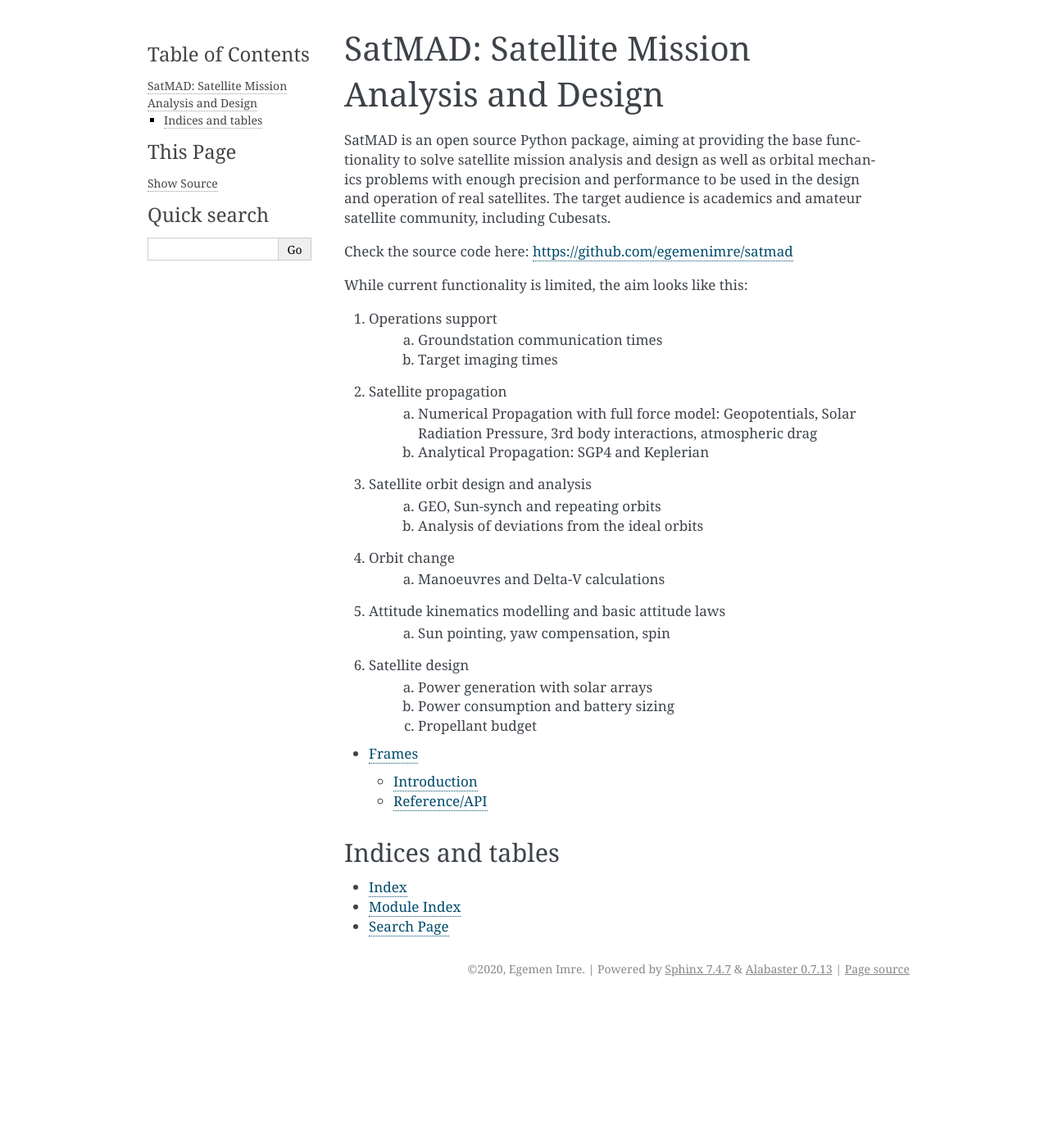
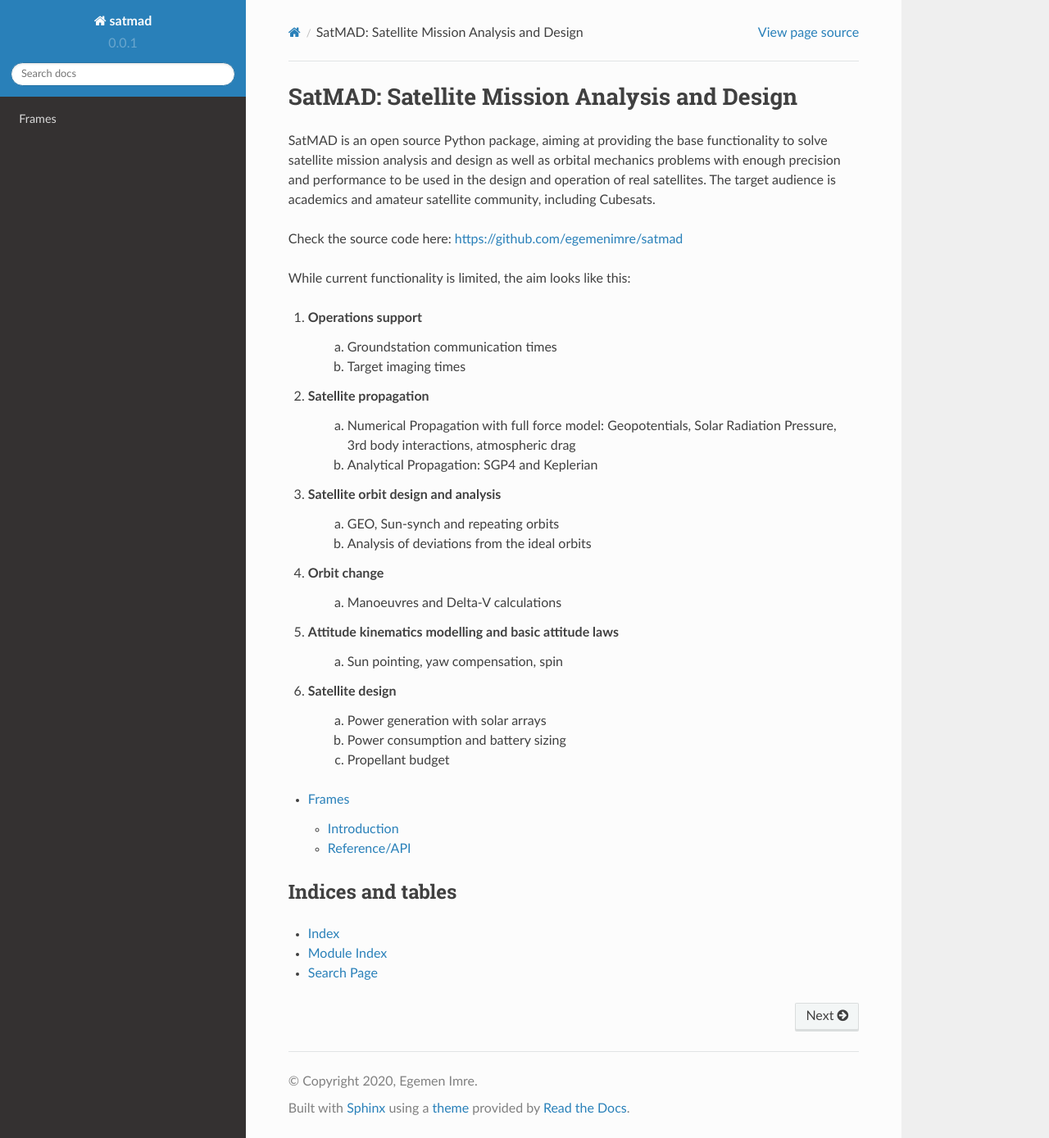
Before and after one commit to egemenimre/satmad, a Sphinx documentation site: the page built from docs/index.rst, in a window 1280 px wide and 1389 px high. Shown: the whole window at 82% size. Built offline with Sphinx 7.4.7 and the Read the Docs theme 2.0.0, drawn with Linux system fonts in a browser that asks for light colours.

Commit message:
added some more details

```diff
--- a/docs/conf.py
+++ b/docs/conf.py
@@ -21,8 +21,11 @@ project = 'satmad'
 copyright = '2020, Egemen Imre'
 author = 'Egemen Imre'
 
+version = '0.0.1'
 
 # -- General configuration ---------------------------------------------------
+# By default, highlight as Python 3.
+highlight_language = 'python3'
 
 # Add any Sphinx extension module names here, as strings. They can be
 # extensions coming with Sphinx (named 'sphinx.ext.*') or your custom
@@ -31,6 +34,7 @@ extensions = [
     'sphinx_automodapi.automodapi',  # auto api generation
     'sphinx.ext.napoleon',  # numpy support
     'sphinx.ext.mathjax',  # LaTex style math
+    'sphinx.ext.graphviz'  # Dependency diagrams
 ]
 numpydoc_show_class_members = False
 
@@ -48,7 +52,7 @@ exclude_patterns = ['_build', 'Thumbs.db', '.DS_Store']
 # The theme to use for HTML and HTML Help pages.  See the documentation for
 # a list of builtin themes.
 #
-html_theme = 'alabaster'
+html_theme = 'sphinx_rtd_theme'
 
 # Add any paths that contain custom static files (such as style sheets) here,
 # relative to this directory. They are copied after the builtin static files,
```
